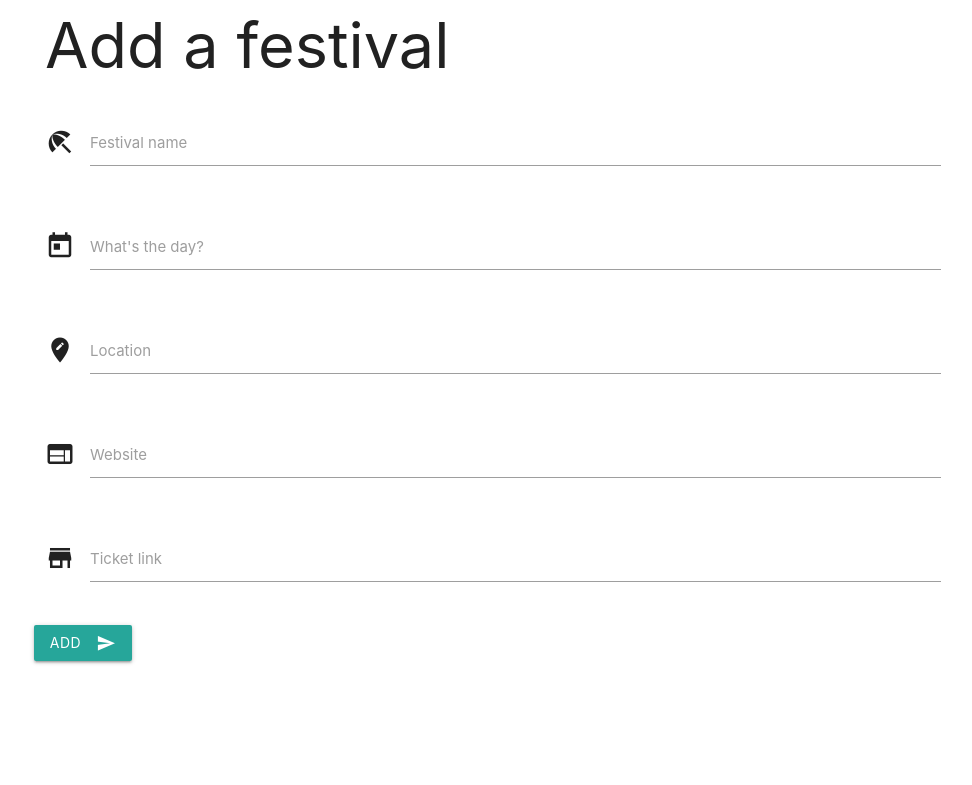
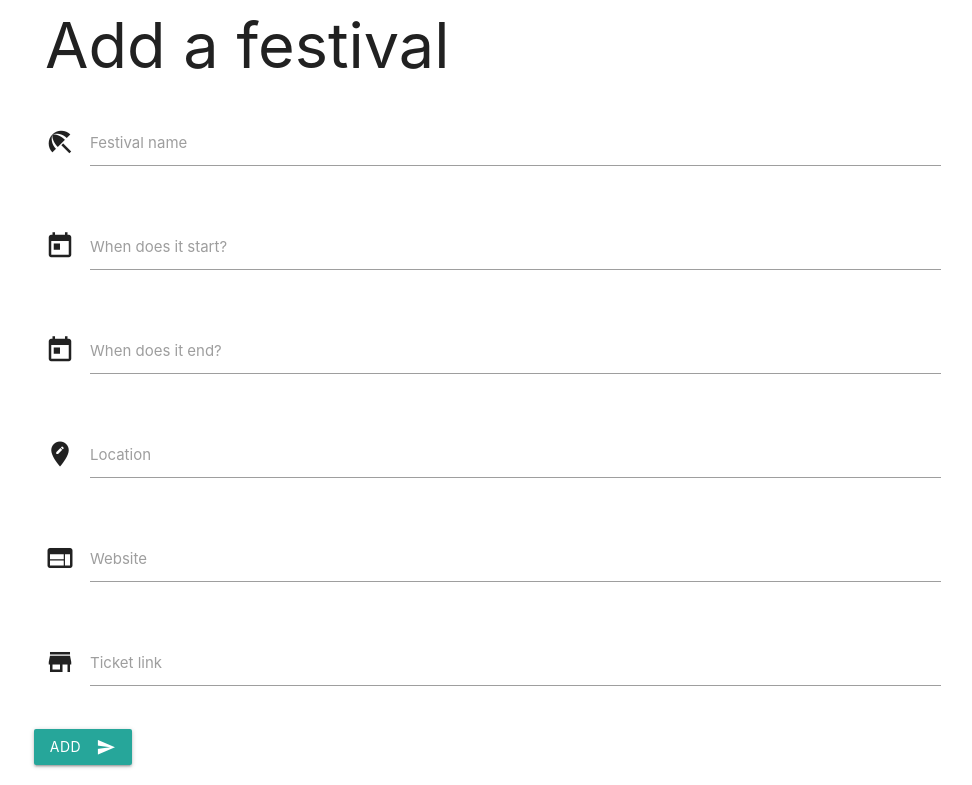
Before and after one commit to jvegter77/milestone-3-edm, a Flask app: page /add_festival in a window 1280 px wide. Shown: the part 702-1487 px from the top of the page, without its empty margins (147-1119 px from the left). Before the commit the page ends 1366 px from the top, so only its background shows below. Run offline with Flask 2, Linux system fonts and the light colour scheme; some libraries are stand-ins or nearby versions.

Commit message:
added a festival end date and updated the styling for festivals.html

```diff
--- a/templates/addfestival.html
+++ b/templates/addfestival.html
@@ -17,8 +17,15 @@
         <div class="row">
             <div class="input-field col s12">
                 <i class="material-icons prefix">today</i>
-                <input id="date" name="date" type="text" class="datepicker">
-                <label for="date">What's the day?</label>
+                <input id="startdate" name="startdate" type="text" class="datepicker">
+                <label for="startdate">When does it start?</label>
+            </div>
+        </div>
+        <div class="row">
+            <div class="input-field col s12">
+                <i class="material-icons prefix">today</i>
+                <input id="enddate" name="enddate" type="text" class="datepicker">
+                <label for="enddate">When does it end?</label>
             </div>
         </div>
         <div class="row">
--- a/templates/festivals.html
+++ b/templates/festivals.html
@@ -3,6 +3,7 @@
 
 <div class="container">
     <h1>The festivals our users have added</h1>
+    <p>Is the info incorrect? Please edit the festival!</p>
 </div>
 
 <div class="container">
@@ -12,10 +13,10 @@
            <h2>{{festivals.festivalname}}</h2>
         </div>
         <div class="row col s12 m6 l6" id="festivalinfo">
-            <h3>Start date</h3>{{festivals.startdate}}
+            <h3>Start date: {{festivals.startdate}}</h3>
         </div>
         <div class="row col s12 m6 l6" id="festivalinfo">
-            <h3>End date</h3>{{festivals.enddate}}
+            <h3>End date: {{festivals.enddate}}</h3>
         </div>
         <div class="row col s12 m6 l6" id="festivalinfo">
             {{festivals.location}}
```
